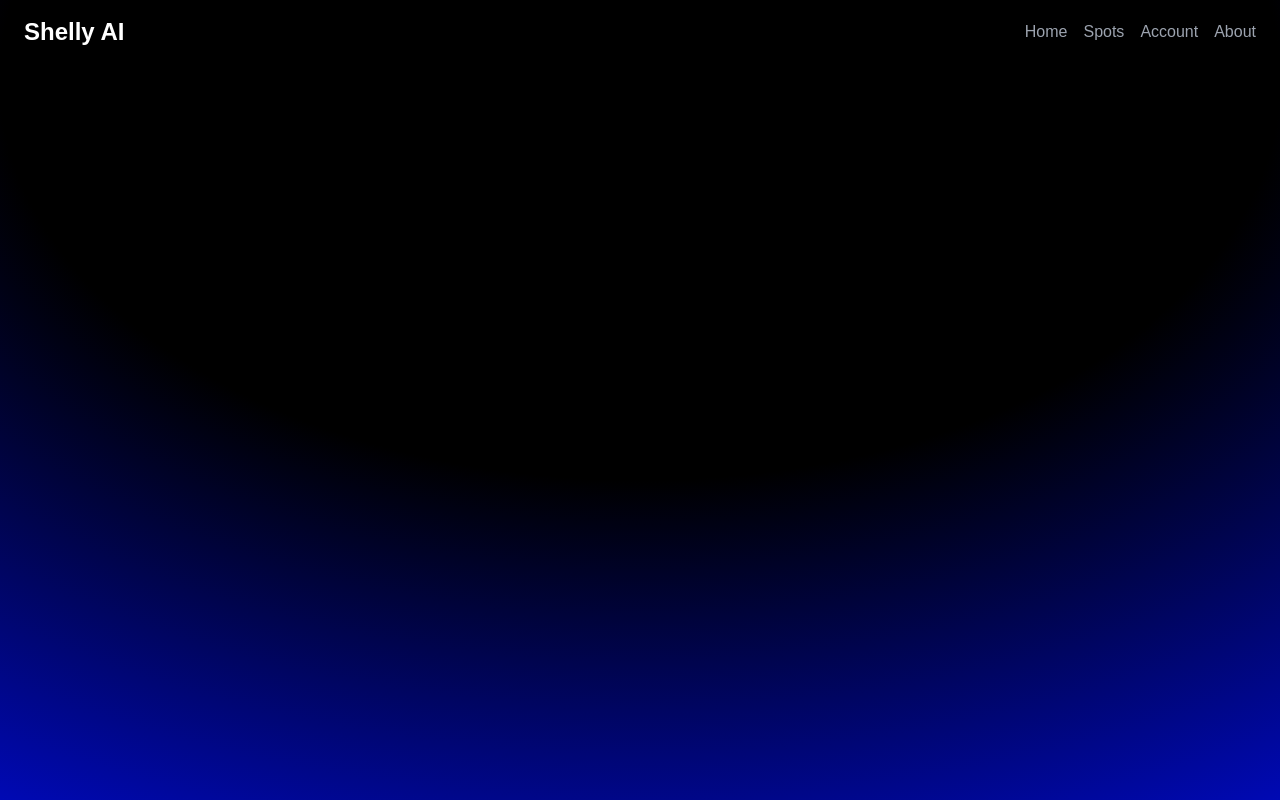
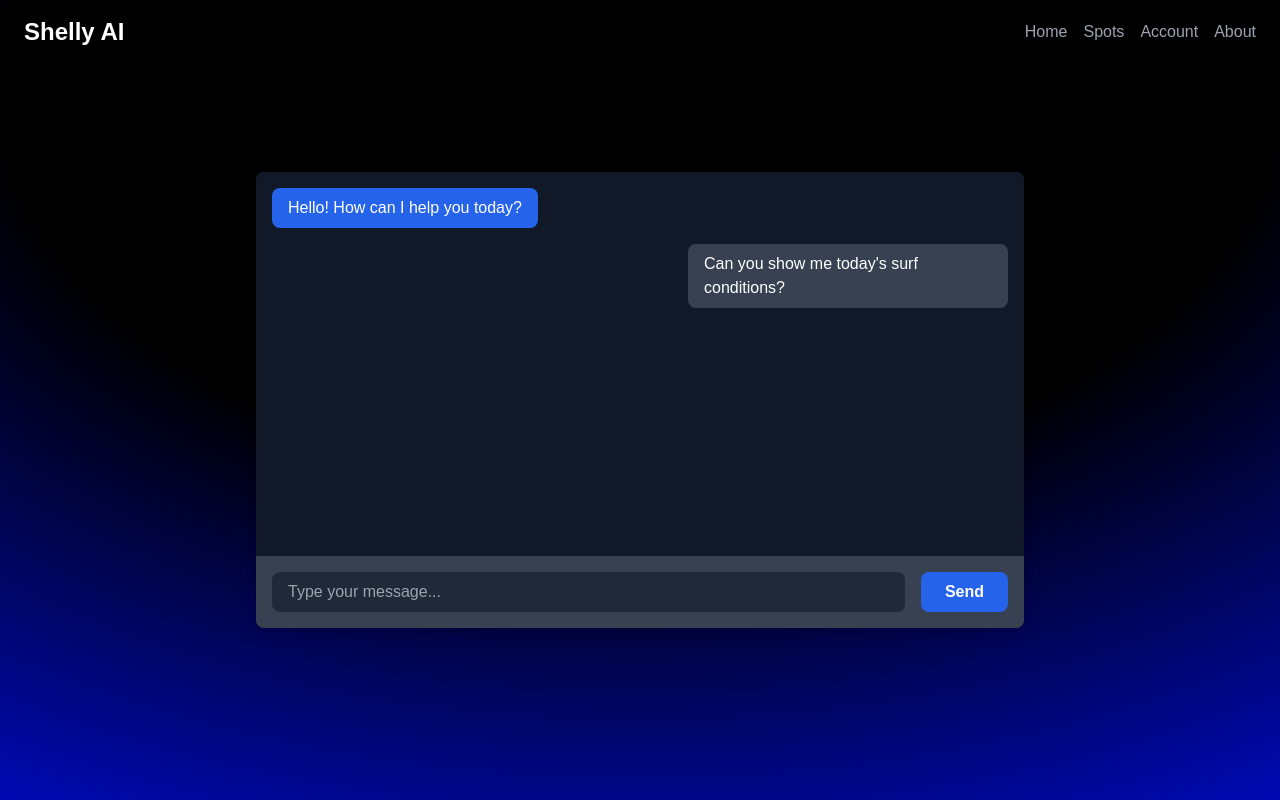
Before and after one commit to F1nnC/Shelly-AI, a Flask app: template templates/chat.html in a window 1280 px wide. Run offline with Flask 3, Linux system fonts and the light colour scheme; the template is opened without the code that fills it, so the values that code supplies are empty.

Commit message:
chat we gotta wireframe update

```diff
--- a/static/css/styles.css
+++ b/static/css/styles.css
@@ -78,6 +78,7 @@ button {
     justify-content: center; /* Center vertically */
     align-items: center; /* Center horizontally */
     text-align: center; /* Ensure text aligns properly in child elements */
+    z-index: -1;
 }
 
 .cool p {
--- a/templates/chat.html
+++ b/templates/chat.html
@@ -3,23 +3,50 @@
 <head>
     <meta charset="UTF-8">
     <meta name="viewport" content="width=device-width, initial-scale=1.0">
-    <title>Shelly AI: About Page</title>
+    <title>Shelly AI: Chat</title>
     <link href="https://cdn.jsdelivr.net/npm/tailwindcss@2.2.19/dist/tailwind.min.css" rel="stylesheet">
-    <link href="../static/css/styles.css" rel="stylesheet"> <!-- Link to your custom CSS file -->
+    <link href="../static/css/styles.css" rel="stylesheet"> <!-- Custom CSS -->
 </head>
-<body class="text-gray-300 body-edits">
+<body class="bg-gray-900 text-gray-300 flex flex-col h-screen">
+    <!-- Navbar -->
+    {% include "includes/navbar.html" %}
 
-    <!-- Static Cool Background -->
+    <!-- Chat Section -->
     <div class="cool"></div>
 
-    {% include "includes/navbar.html" %}
+    <div class="flex-1 flex flex-col items-center justify-center">
+        <div class="w-full max-w-3xl bg-gray-800 shadow-lg rounded-lg overflow-hidden">
+            <!-- Chat Messages -->
+            <div id="chat-messages" class="p-4 space-y-4 h-96 overflow-y-auto bg-gray-900">
+                <!-- Example Messages -->
+                <div class="flex">
+                    <div class="bg-blue-600 text-white px-4 py-2 rounded-lg max-w-xs">
+                        Hello! How can I help you today?
+                    </div>
+                </div>
+                <div class="flex justify-end">
+                    <div class="bg-gray-700 text-white px-4 py-2 rounded-lg max-w-xs">
+                        Can you show me today's surf conditions?
+                    </div>
+                </div>
+            </div>
 
-    <p>TODO: make chat</p>
-
-
-
-    <!-- Other Sections -->
-    <!-- Rest of your HTML code here... -->
-
+            <!-- Chat Input -->
+            <div class="p-4 bg-gray-700 flex items-center">
+                <input
+                    type="text"
+                    id="chat-input"
+                    placeholder="Type your message..."
+                    class="flex-1 px-4 py-2 text-gray-300 bg-gray-800 rounded-lg focus:outline-none focus:ring focus:ring-blue-400"
+                >
+                <button
+                    id="send-btn"
+                    class="ml-4 px-6 py-2 bg-blue-600 text-white font-semibold rounded-lg hover:bg-blue-800 transition"
+                >
+                    Send
+                </button>
+            </div>
+        </div>
+    </div>
 </body>
 </html>
```
Also changed, not shown: volumes/surf_data.db.
